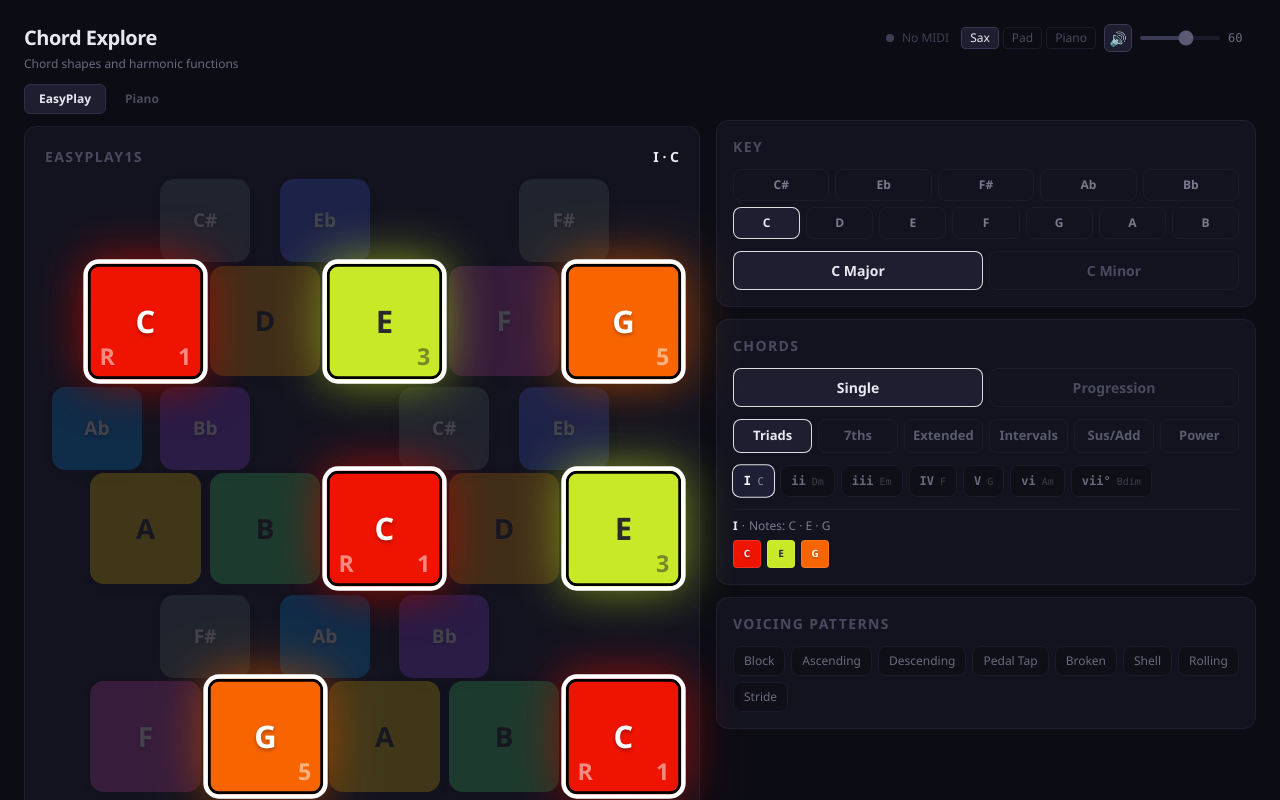
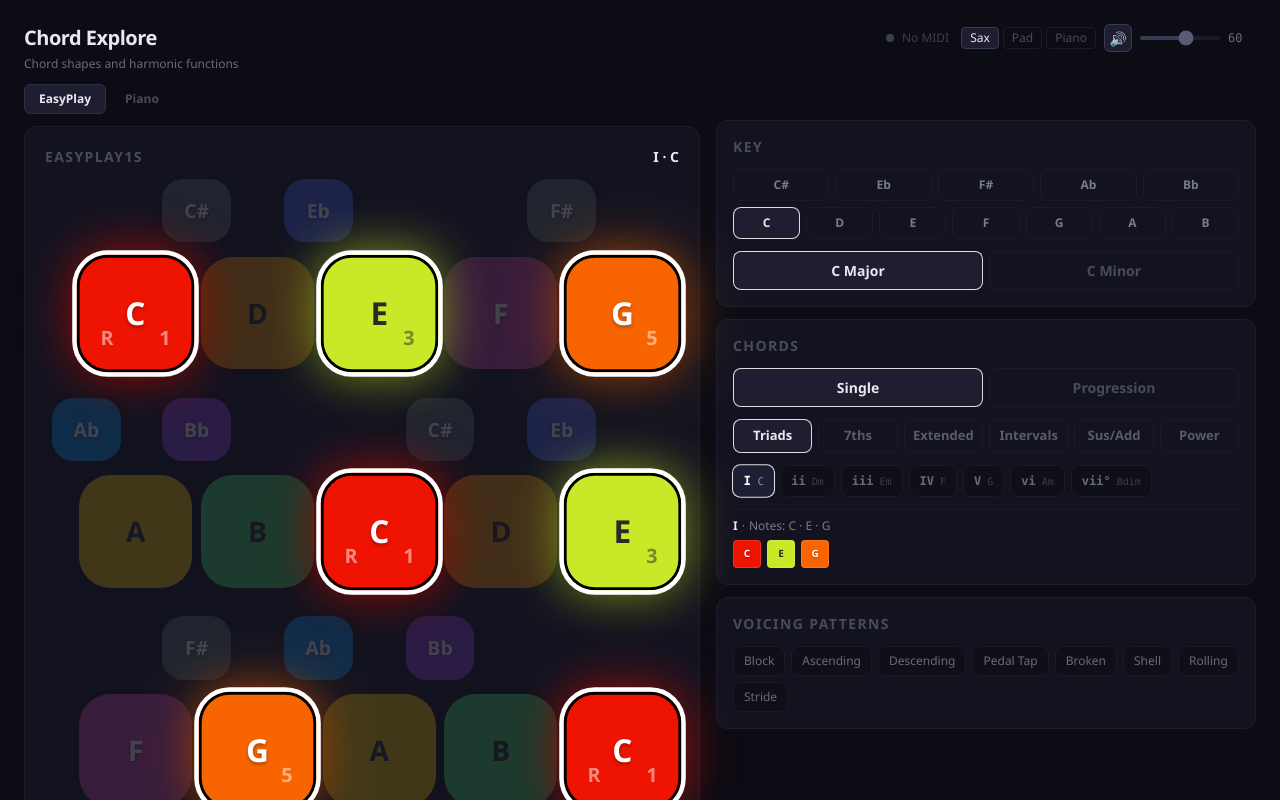
Before and after one commit to swaylenhayes/chord-explorer-easyplay, a React (Vite) app: page / in a window 1280 px wide. Both pictures are taken after a click on the button "IC". Shown: the top 800 px of the page. Built offline with nearby package versions, Linux system fonts and the light colour scheme.

Commit message:
fix(grid): black keys 0.75x, more row gap, rounder corners, pull indicators inward

```diff
--- a/src/components/EasyPlayGrid.tsx
+++ b/src/components/EasyPlayGrid.tsx
@@ -84,10 +84,12 @@ function Key({
   return (
     <div
       onClick={onClick}
-      className="flex items-center justify-center rounded-lg select-none"
+      className="flex items-center justify-center select-none"
+      data-key
       style={{
         width: w,
         height: h,
+        borderRadius: isBlack ? 12 : 18,
         background: bgColor,
         opacity: dimmed && !isMidiPressed ? 0.2 : 1,
         transform: isMidiPressed
@@ -144,9 +146,9 @@ function Key({
         <span
           style={{
             position: 'absolute',
-            bottom: isBlack ? 5 : 6,
-            left: isBlack ? 5 : 6,
-            fontSize: isBlack ? 10 : 12,
+            bottom: isBlack ? 8 : 12,
+            left: isBlack ? 8 : 12,
+            fontSize: isBlack ? 8 : 10,
             fontWeight: 600,
             color: textColor,
             opacity: 0.5,
@@ -162,9 +164,9 @@ function Key({
         <span
           style={{
             position: 'absolute',
-            bottom: isBlack ? 5 : 6,
-            right: isBlack ? 5 : 6,
-            fontSize: isBlack ? 10 : 12,
+            bottom: isBlack ? 8 : 12,
+            right: isBlack ? 8 : 12,
+            fontSize: isBlack ? 8 : 10,
             fontWeight: 600,
             color: textColor,
             opacity: 0.5,
@@ -364,20 +366,20 @@ export default function EasyPlayGrid({
       <div style={{ zoom, width: 'fit-content', margin: '0 auto' }}>
         <div
           className="flex flex-col items-start"
-          style={{ gap: 2, paddingLeft: BLACK_W / 2 }}
+          style={{ gap: 8, paddingLeft: BLACK_W / 2 }}
         >
         {/* Rows 1-2 */}
         <BlackRow keys={tBlack1} pitches={BLACK_ROW_1_PITCHES} {...rowProps} />
         <WhiteRow notes={tWhite2} pitches={WHITE_ROW_2_PITCHES} {...rowProps} />
 
         {/* Rows 3-4 */}
-        <div style={{ marginTop: 4 }}>
+        <div style={{ marginTop: 8 }}>
           <BlackRow keys={tBlack3} pitches={BLACK_ROW_3_PITCHES} {...rowProps} />
         </div>
         <WhiteRow notes={tWhite4} pitches={WHITE_ROW_4_PITCHES} {...rowProps} />
 
         {/* Rows 5-6 */}
-        <div style={{ marginTop: 4 }}>
+        <div style={{ marginTop: 8 }}>
           <BlackRow keys={tBlack5} pitches={BLACK_ROW_5_PITCHES} {...rowProps} />
         </div>
         <WhiteRow notes={tWhite6} pitches={WHITE_ROW_6_PITCHES} {...rowProps} />
--- a/src/engine/grid.ts
+++ b/src/engine/grid.ts
@@ -4,8 +4,8 @@ import { CHROMATIC, transposeNote } from './theory';
 // Key dimensions matching the physical EasyPlay1S
 export const KEY_W = 64;
 export const KEY_H = 64;
-export const BLACK_W = 52;
-export const BLACK_H = 48;
+export const BLACK_W = 39;
+export const BLACK_H = 36;
 export const GAP = 5;
 export const COL_PITCH = KEY_W + GAP; // center-to-center between white keys
 
```
